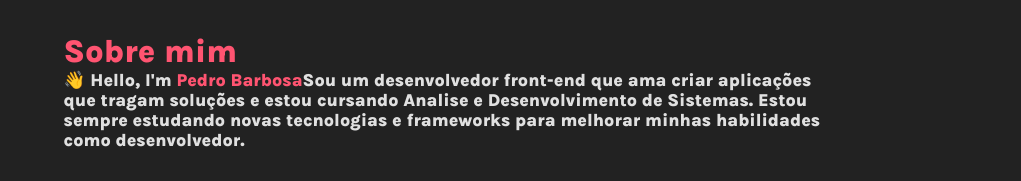
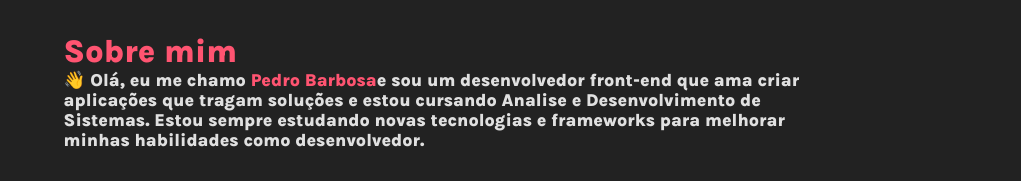
Before and after one commit to pedro-henrique-br/Portfolio, a React (Vite) app: page /about in a window 1280 px wide. Shown: the part 199-380 px from the top of the page, without its empty margins (130-1151 px from the left). Built offline with nearby package versions, Linux system fonts and the light colour scheme.

Commit message:
Update About.tsx

```diff
--- a/src/pages/about/About.tsx
+++ b/src/pages/about/About.tsx
@@ -28,10 +28,10 @@ export default function About() {
         <section className={styles.section}>
           <h1 style={{ color: "#ff5471", fontWeight: 800}}>Sobre mim</h1>
           <p className={styles["section-subtitle"]}>
-            {"👋 Hello, I'm "}
+            {"👋 Olá, eu me chamo "}
             <span style={{ color: "#ff5471", fontWeight: 800}}>Pedro Barbosa</span>
             {
-              "Sou um desenvolvedor front-end que ama criar aplicações que tragam soluções e estou cursando Analise e Desenvolvimento de Sistemas. Estou sempre estudando novas tecnologias e frameworks para melhorar minhas habilidades como desenvolvedor."
+              "e sou um desenvolvedor front-end que ama criar aplicações que tragam soluções e estou cursando Analise e Desenvolvimento de Sistemas. Estou sempre estudando novas tecnologias e frameworks para melhorar minhas habilidades como desenvolvedor."
             }
           </p>
           <h1 style={{ color: "#ff5471", fontWeight: 800}}>Qual é o meu objetivo?</h1>
```
